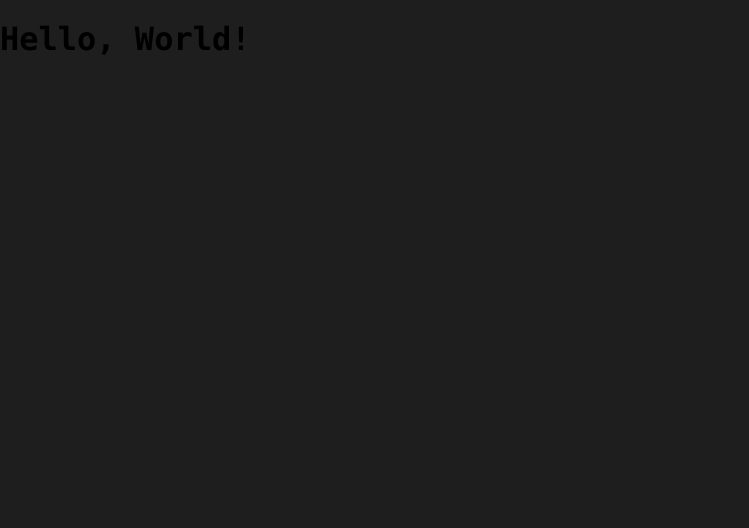
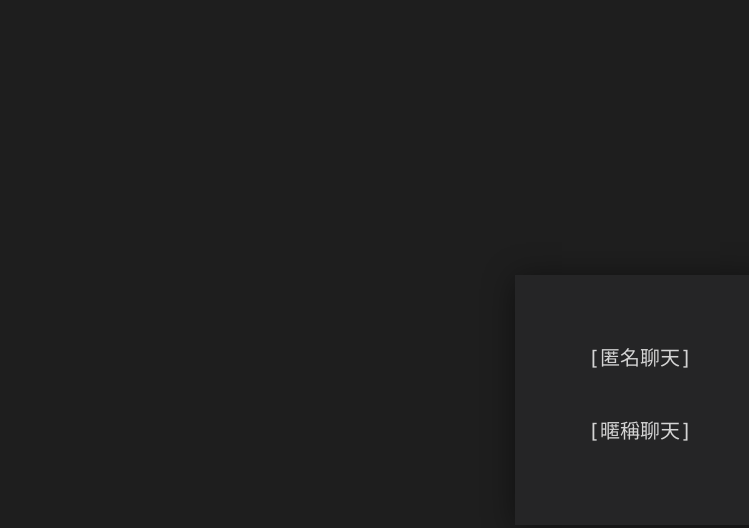
Before and after one commit to EasonChiang7178/f2e-anonymous-chatroom, a Gatsby site: page / in a window 1280 px wide. Shown: the whole page, without its empty margins (0-749 px from the left). Built offline with nearby package versions, Linux system fonts and the light colour scheme; Gatsby itself is replaced by a stand-in of ours.

Commit message:
style the SetNameOptionPanel

```diff
--- /dev/null
+++ b/src/components/Panels/SetNameOptionPanel/index.js
@@ -0,0 +1,31 @@
+import React from "react";
+import PropTypes from "prop-types";
+
+import { PanelContainer, Panel, Button } from "../panels.css";
+
+const SetNameOptionPanel = ({ onAnonymousBtnClick, onNicknameClick }) => {
+  return (
+    <PanelContainer>
+      <Panel>
+        <Button onClick={onAnonymousBtnClick}>匿名聊天</Button>
+        <Button onClick={onNicknameClick}>暱稱聊天</Button>
+      </Panel>
+    </PanelContainer>
+  );
+};
+
+SetNameOptionPanel.propTypes = {
+  onAnonymousBtnClick: PropTypes.func,
+  onNicknameClick: PropTypes.func
+};
+
+const SetNameOptionPanelContainer = () => {
+  return (
+    <SetNameOptionPanel
+      onAnonymousBtnClick={() => console.warn("anonymous")}
+      onNicknameClick={() => console.warn("nickname")}
+    />
+  );
+};
+
+export default SetNameOptionPanelContainer;
--- /dev/null
+++ b/src/components/Panels/panels.css.js
@@ -0,0 +1,53 @@
+import styled from "styled-components"
+import { COLOR } from "../../constants";
+
+export const PanelContainer = styled.div`
+  height: 100vh;
+  min-height: 600px;
+  display: flex;
+  justify-content: center;
+  align-items: center;
+`
+
+export const Panel = styled.div`
+  width: 250px;
+  height: 250px;
+  padding-bottom: 11px;
+  background: ${COLOR.GRAY};
+  border: 1px solid ${COLOR.GRAY};
+  display: flex;
+  flex-direction: column;
+  justify-content: center;
+  align-items: center;
+  box-shadow: 0px 3px 30px #0000007A;
+  box-sizing: border-box;
+`
+
+export const Button = styled.button`
+  padding: 0;
+  border: none;
+  background: transparent;
+  color: ${COLOR.WHITE};
+  line-height: 23px;
+  font-size: 20px;
+  display: block;
+  cursor: pointer;
+
+  &:hover {
+    color: ${COLOR.YELLOW};
+  }
+  &:focus, &:active {
+    outline: none;
+  }
+
+  & + & {
+    margin-top: 50px;
+  }
+
+  &::before {
+    content: "["
+  }
+  &::after {
+    content: "]"
+  }
+`
--- a/src/constants/index.js
+++ b/src/constants/index.js
@@ -1,3 +1,7 @@
 export const COLOR = Object.freeze({
-  BLACK: "#1E1E1E"
+  BLACK: "#1E1E1E",
+  GRAY: "#252526",
+  WHITE: "#D4D4D4",
+
+  YELLOW: "#D7BA7D"
 });
--- a/src/pages/index.js
+++ b/src/pages/index.js
@@ -1,11 +1,12 @@
 import React from "react";
 
 import SEO from "../layouts/SEO";
+import SetNameOptionPanel from "../components/Panels/SetNameOptionPanel";
 
 const IndexPage = () => (
   <>
     <SEO title="匿名聊天室 | 入口" />
-    <h1>Hello, World!</h1>
+    <SetNameOptionPanel />
   </>
 );
 
```
